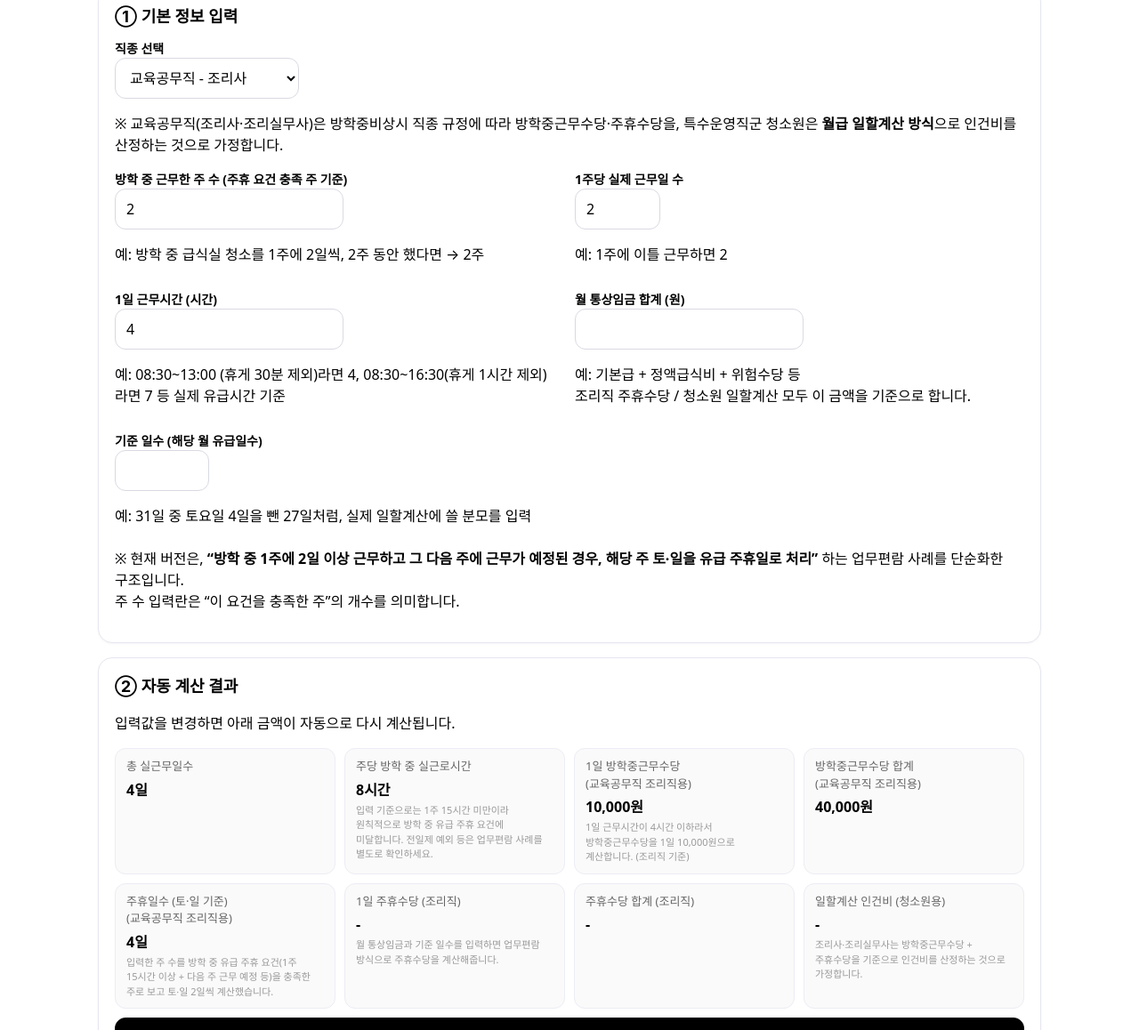
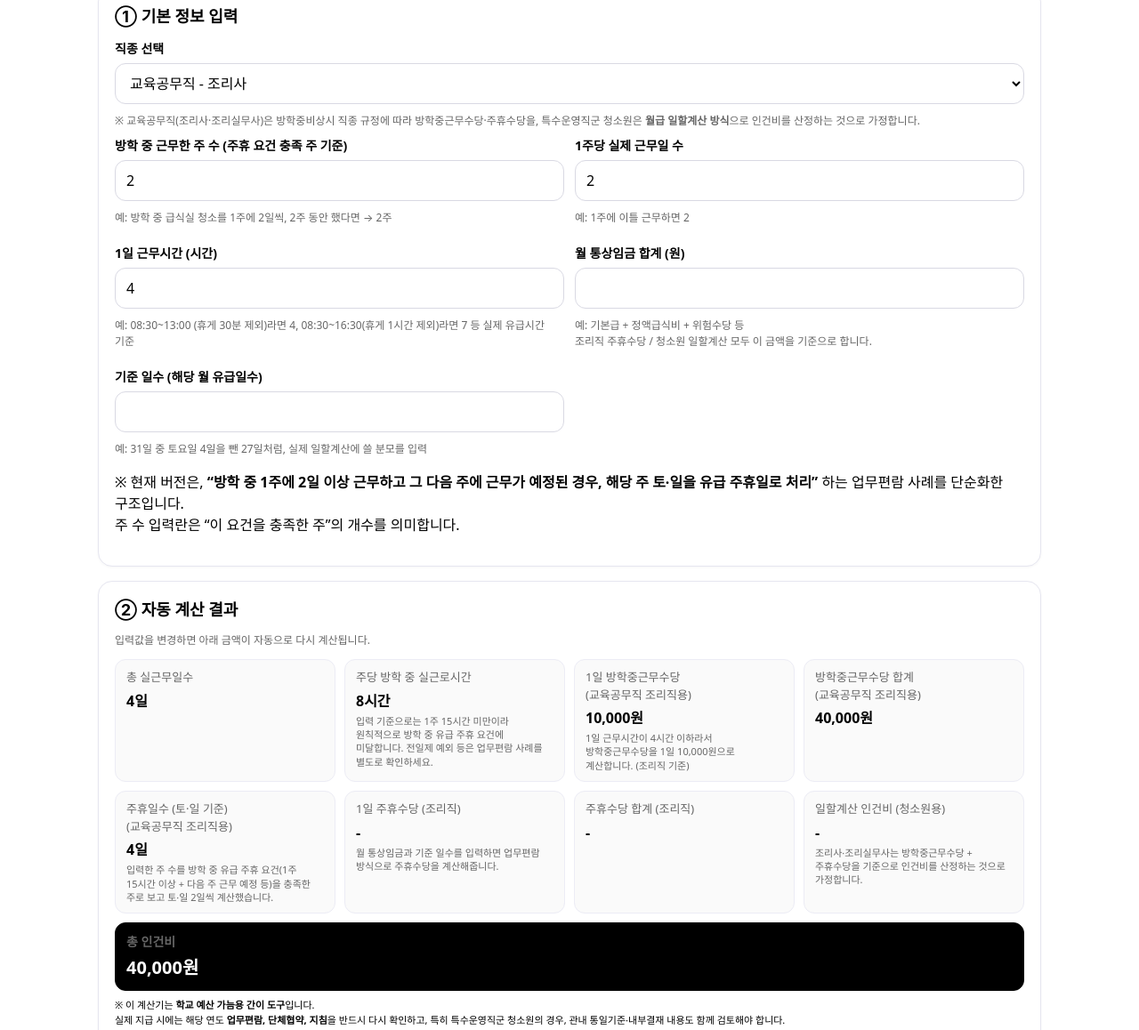
Before and after one commit to comicshaey/narcolepsyhaey-251112-2, a plain HTML site: page vacation-weekly-holiday-wage/index.html in a window 1280 px wide. Shown: the part 158-1316 px from the top of the page at 89% size. Drawn offline with Linux system fonts and the light colour scheme; files that its build step writes are made by us from their sources.

Commit message:
style.css 업데이트

```diff
--- a/static/style.css
+++ b/static/style.css
@@ -76,7 +76,28 @@ textarea{
 
 textarea{min-height:100px}
 input:disabled{background:#f6f7fb;color:#000}
-small{color:#000;font-weight:400}
+
+/* 작은 글씨는 살짝 연하게 */
+small{
+  color:#666;
+  font-weight:400;
+  font-size:0.85em;
+}
+
+/* 한 줄에 묶어서 쓰는 폼 행 */
+.form-row{
+  display:flex;
+  flex-direction:column;
+  gap:6px;
+  margin-bottom:8px;
+}
+
+/* 설명문 공통 */
+.hint{
+  margin:4px 0 0;
+  font-size:12px;
+  color:#666;
+}
 
 .row{display:flex;align-items:center}
 .between{justify-content:space-between}
@@ -210,7 +231,7 @@ tfoot td{background:#fafafb;font-weight:700}
 }
 
 
-/* 251113목 방학중 인건비 추가 */
+/* 251113목 방학중 인건비 추가 - 계산기 공통 컴포넌트 */
 
 /* 결과 박스 그리드 */
 .result-grid{
@@ -259,7 +280,8 @@ tfoot td{background:#fafafb;font-weight:700}
 .result-sub{
   margin-top:3px;
   font-size:11px;
-  color:#999;
+  color:#666;
+  line-height:1.4;
 }
 
 /* 메모/규칙 리스트 */
```
